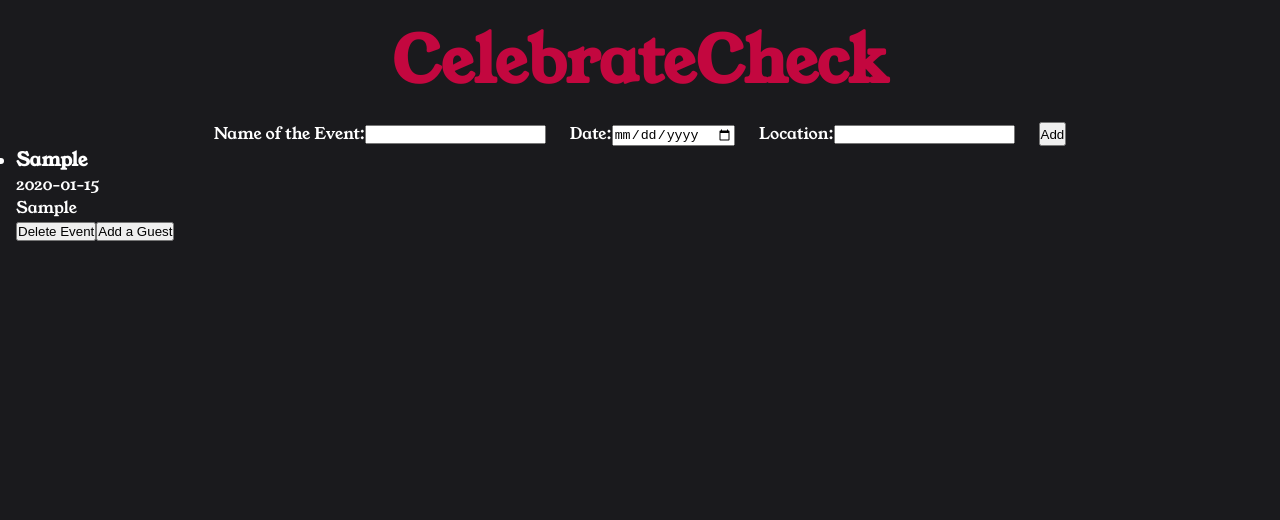
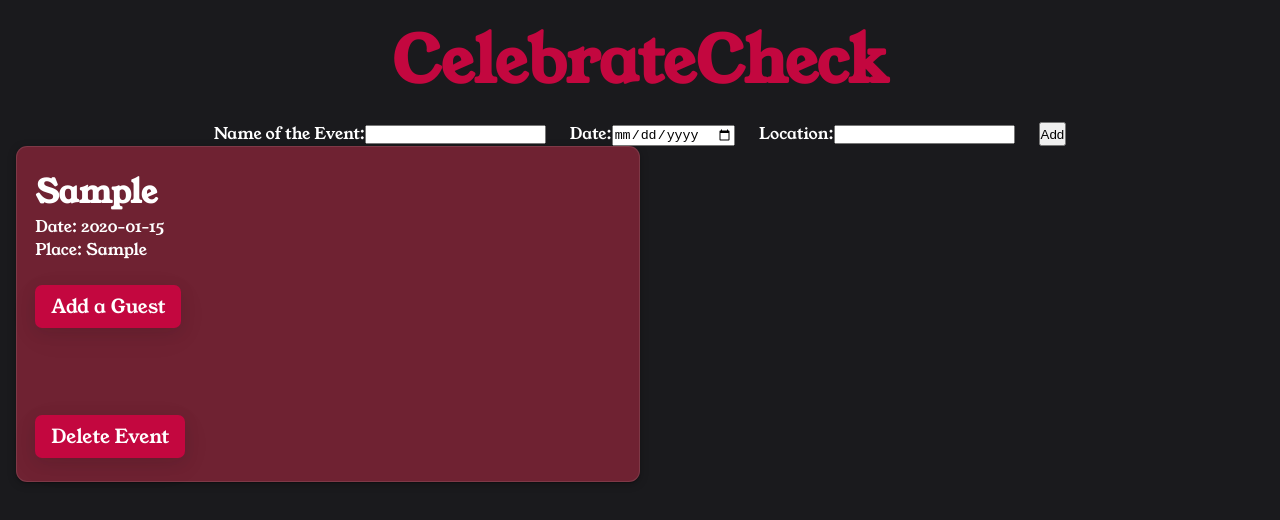
Before and after one commit to KseniiaErnest/Event-countdown, a React (Create React App) app: page / in a window 1280 px wide. Both pictures are taken after typing "Sample", "2020-01-15", "Sample" into the empty fields and a click on the button "Add". Shown: the top 520 px of the page. Built offline with nearby package versions, Linux system fonts and the light colour scheme.

Commit message:
Working on CSS + need add to-do-list

```diff
--- a/src/components/Event.js
+++ b/src/components/Event.js
@@ -19,21 +19,29 @@ export default function Event( {event, onDeleteEvent} ) {
 
   const handleDeleteGuest = (guestName) => {
 setGuestList((currentGuests) => currentGuests.filter((guest) => guest.guestName !== guestName));
+  };
+
+  const handleToggleGuest = (guestName) => {
+setGuestList((currentGuests) => currentGuests.map((guest) => guest.guestName === guestName ? {...guest, invited: !guest.invited} : guest))
   }
 
 return (
-<li>
+<li className="event-container">
+<div>
 <h3>{event.name}</h3>
-<p>{event.date}</p>
-<p>{event.location}</p>
-<button onClick={() => onDeleteEvent(event.id)}>Delete Event</button>
-<button onClick={handleShowGuestForm}>{showGuestFrom ? 'Close' : 'Add a Guest'}</button>
+<p>Date: {event.date}</p>
+<p>Place: {event.location}</p>
+</div>
+
+<button className="btn add-guest" onClick={handleShowGuestForm}>{showGuestFrom ? 'Close' : 'Add a Guest'}</button>
 
 {showGuestFrom && (
   <GuestForm onAddGuest={handleAddGuest} />
 )}
 
-<GuestList guestList={guestList} onDeleteGuest={handleDeleteGuest}/>
+<GuestList guestList={guestList} onDeleteGuest={handleDeleteGuest} onToggleGuest={handleToggleGuest}/>
+
+<button className="btn delete-guest" onClick={() => onDeleteEvent(event.id)}>Delete Event</button>
 </li>
 )
 }
--- a/src/components/EventList.js
+++ b/src/components/EventList.js
@@ -1,11 +1,11 @@
 import Event from "./Event"
 
-export default function EventList( {events, onDeleteEvent} ) {
+export default function EventList( {events, onDeleteEvent, onToggleGuest} ) {
 
   return (
     <ul>
     {events.map((event) => (
-      <Event event={event} key={event.id} onDeleteEvent={onDeleteEvent} />
+      <Event event={event} key={event.id} onDeleteEvent={onDeleteEvent} onToggleGuest={onToggleGuest} />
     ))}
     </ul>
   )
--- a/src/components/Guest.js
+++ b/src/components/Guest.js
@@ -1,8 +1,9 @@
-export default function Guest( {guest, onDeleteGuest} ) {
+export default function Guest( {guest, onDeleteGuest, onToggleGuest} ) {
   return (
-    <li>
+    <li className="guest-container">
 <p>{guest.guestName}</p>
 <p>{guest.contactInfo}</p>
+<input type="checkbox" value={guest.invited} onChange={() => onToggleGuest(guest.guestName)} />
 <button onClick={() => onDeleteGuest(guest.guestName)}>Delete</button>
     </li>
   )
--- a/src/components/GuestFrom.js
+++ b/src/components/GuestFrom.js
@@ -9,7 +9,7 @@ e.preventDefault();
 
 if (!guestName) return;
 
-const newGuest = {guestName, contactInfo};
+const newGuest = {guestName, contactInfo, invited: false};
 
 onAddGuest(newGuest);
 setGuestName('');
--- a/src/components/GuestList.js
+++ b/src/components/GuestList.js
@@ -1,10 +1,10 @@
 import Guest from "./Guest"
 
-export default function GuestList( {guestList, onDeleteGuest} ) {
+export default function GuestList( {guestList, onDeleteGuest, onToggleGuest} ) {
   return (
-    <ul>
+    <ul className="guest-list">
 {guestList.map((guest) => (
-  <Guest guest={guest} key={guest.name} onDeleteGuest={onDeleteGuest} />
+  <Guest guest={guest} key={guest.name} onDeleteGuest={onDeleteGuest} onToggleGuest={onToggleGuest} />
 ))}
     </ul>
   )
--- a/src/index.css
+++ b/src/index.css
@@ -38,3 +38,57 @@ body {
   justify-content: center;
   gap: 1.5rem;
 }
+
+.event-container {
+  width: 50%;
+  background-color: #6f2232;
+  list-style: none;
+  padding: 1.5rem 1.2rem;
+  border-radius: 11px;
+  box-shadow: rgba(0, 0, 0, 0.25) 0px 0.0625em 0.0625em, rgba(0, 0, 0, 0.25) 0px 0.125em 0.5em, rgba(255, 255, 255, 0.1) 0px 0px 0px 1px inset;
+}
+
+.btn {
+  border-radius: 7px;
+  border: none;
+  box-shadow: rgba(17, 17, 26, 0.1) 0px 4px 16px, rgba(17, 17, 26, 0.05) 0px 8px 32px;
+  background-color: #c3073f;
+  font-family: 'Young Serif', serif;
+  color: #fff;
+  padding: 0.5rem 1rem;
+  font-size: 1.2rem;
+  transition: all 0.3s;
+}
+
+.btn:hover {
+  filter: brightness(90%);
+}
+
+.delete-guest {
+  margin-top: 3rem;
+}
+
+.add-guest {
+  margin-top: 1.5rem;
+  margin-bottom: 1rem;
+}
+
+.event-container h3 {
+  font-size: 2rem;
+}
+
+.guest-list {
+list-style: none;
+padding-top: 1rem;
+padding: 0.7rem;
+
+}
+
+.guest-container {
+  background-color: #4e4e50;
+  display: flex;
+  gap: 1rem;
+  padding: 0.5rem 1rem;
+  border-radius: 5px;
+  box-shadow: rgba(0, 0, 0, 0.25) 0px 0.0625em 0.0625em, rgba(0, 0, 0, 0.25) 0px 0.125em 0.5em, rgba(255, 255, 255, 0.1) 0px 0px 0px 1px inset;
+}
```
